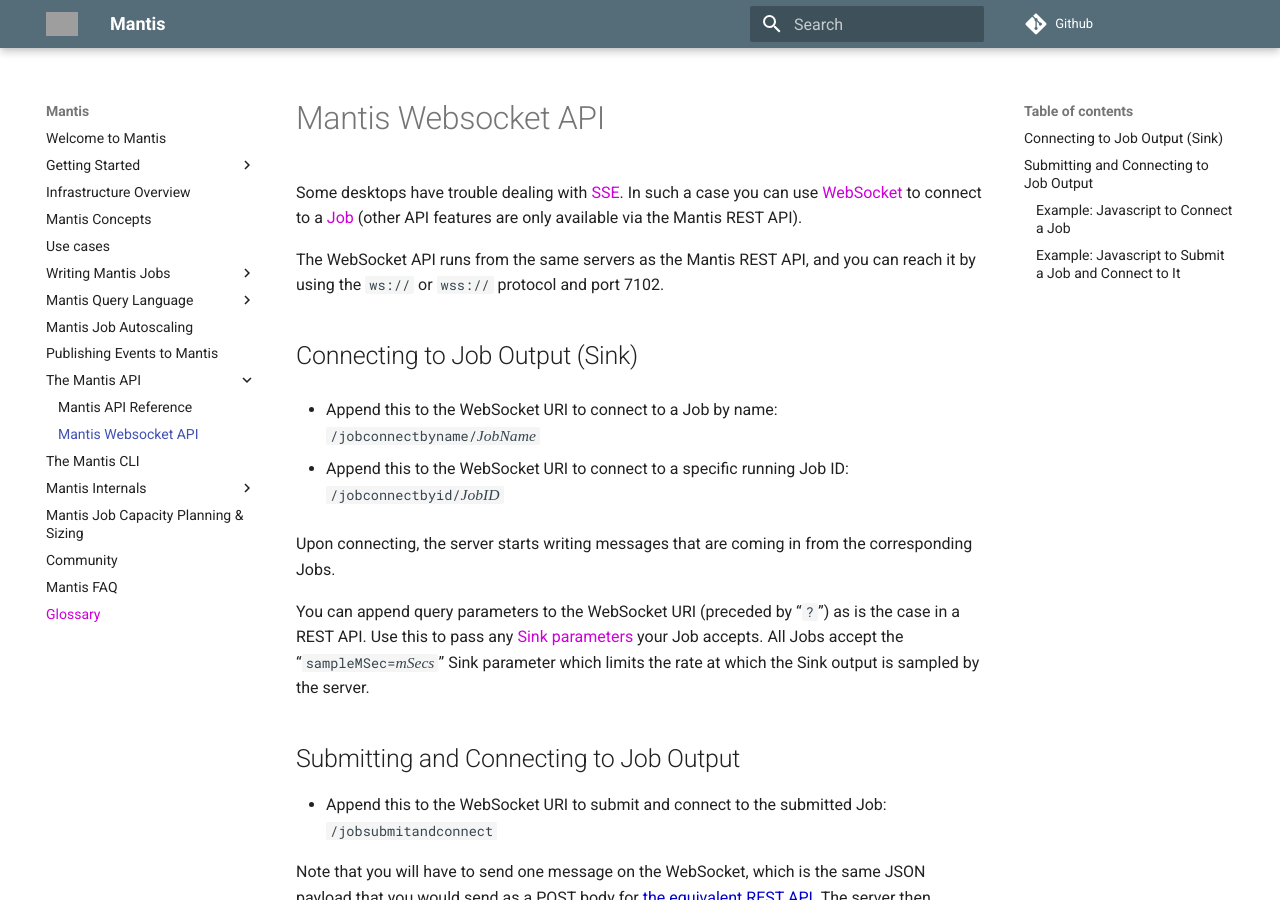
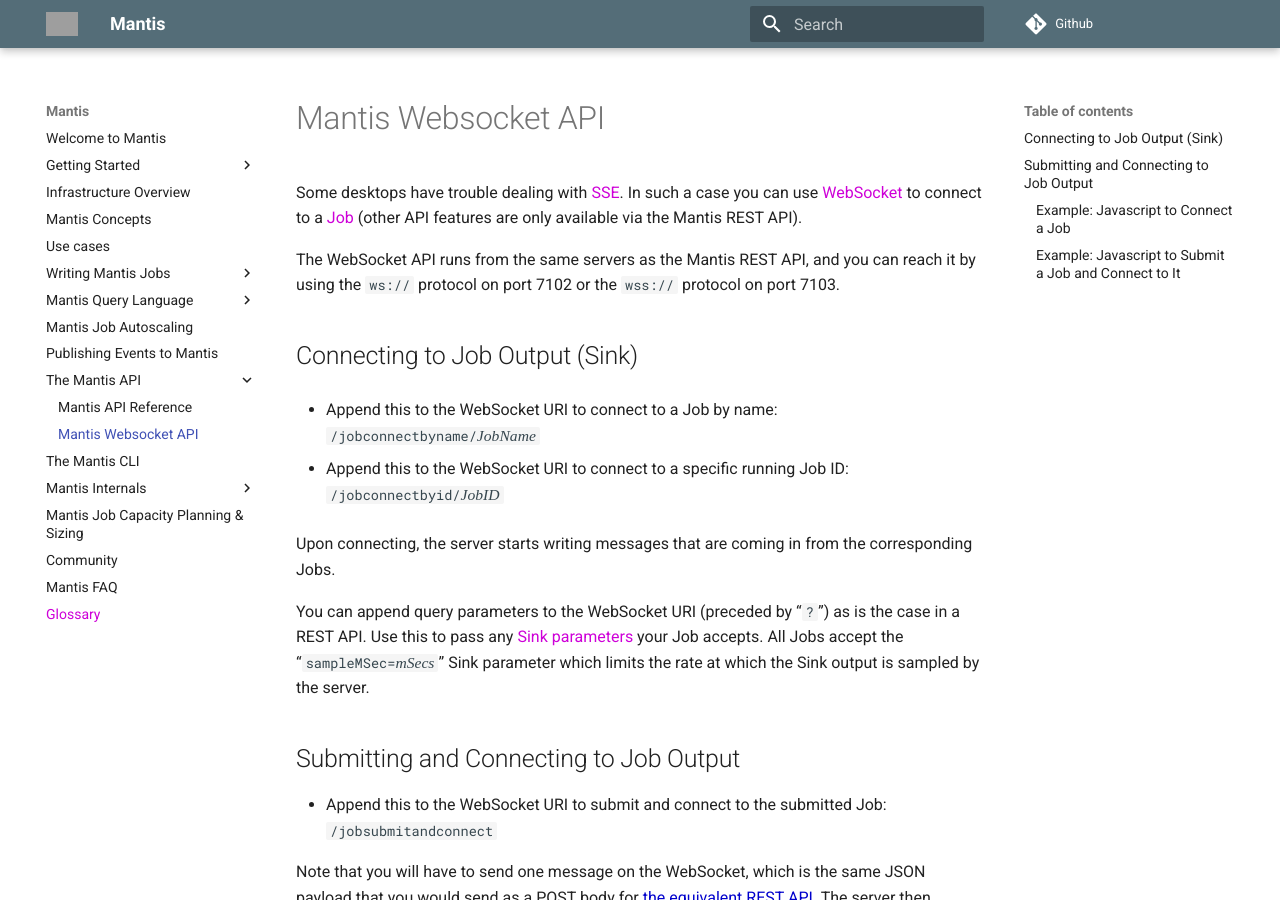
Before and after one commit to Netflix/mantis, an MkDocs documentation site: the page built from docs/docs/mantisapi/websocket.md, in a window 1280 px wide and 900 px high. Built offline with MkDocs 1.6.1 and Material for MkDocs 9.7.7, drawn with Linux system fonts in a browser that asks for light colours; comment, search, counter and statistics services are not loaded; grey boxes are pictures that could not be loaded.

Commit message:
fix description of port numbers

```diff
--- a/docs/docs/mantisapi/websocket.md
+++ b/docs/docs/mantisapi/websocket.md
@@ -3,7 +3,7 @@
 a [Job] (other API features are only available via the Mantis REST API).
 
 The WebSocket API runs from the same servers as the Mantis REST API, and you can reach it by using
-the `ws://` or `wss://` protocol and port 7102.
+the `ws://` protocol on port 7102 or the `wss://` protocol on port 7103.
 
 ## Connecting to Job Output (Sink)
 
```
